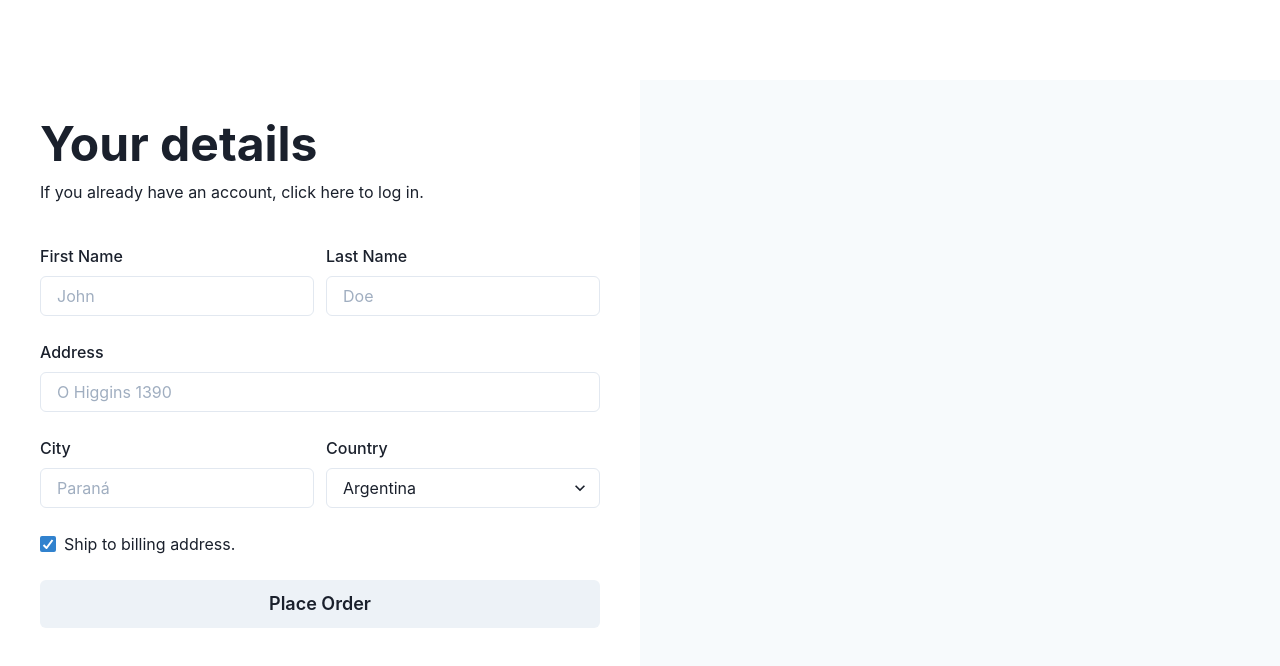
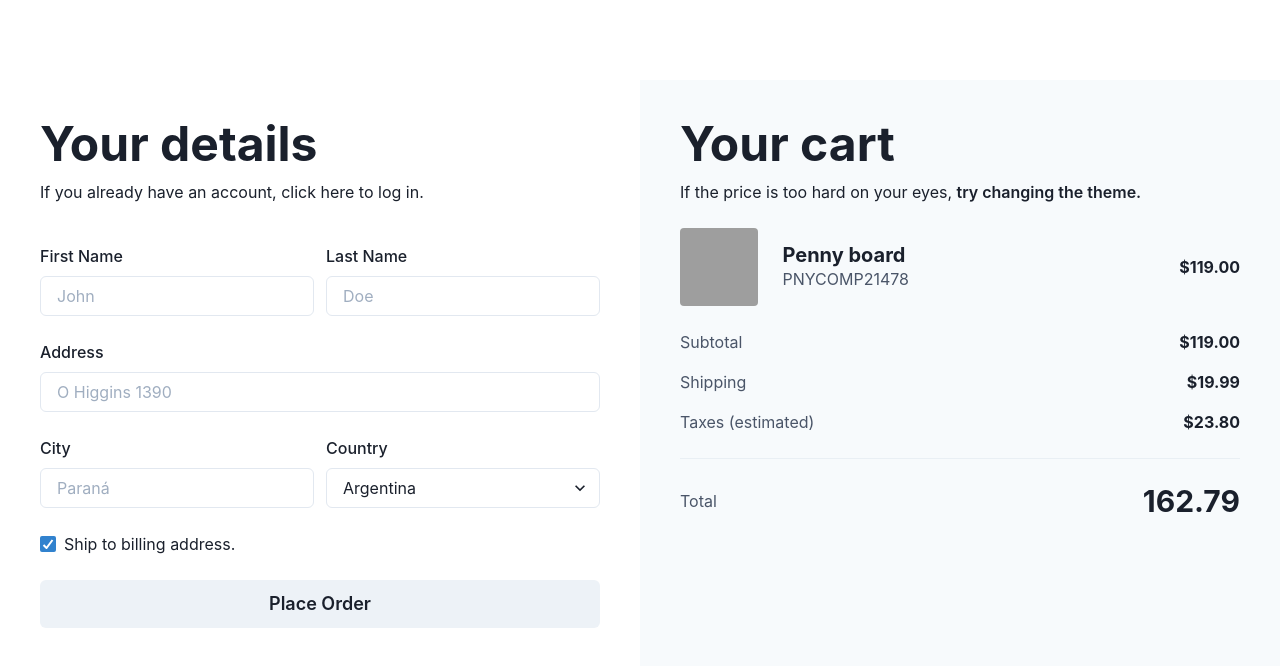
Before and after one commit to MarcosPennachini/prueba-chakra_ui, a React (Create React App) app: page / in a window 1280 px wide. Shown: the top 666 px of the page. Built offline with nearby package versions, Linux system fonts and the light colour scheme; grey boxes are pictures that could not be loaded.

Commit message:
Cart component

```diff
--- a/src/components/Cart.js
+++ b/src/components/Cart.js
@@ -1,8 +1,72 @@
-import { VStack } from '@chakra-ui/react';
+import {
+  VStack,
+  HStack,
+  Stack,
+  Divider,
+  Heading,
+  Text,
+  Button,
+  AspectRatio,
+  Image,
+  useColorMode,
+  useColorModeValue
+} from '@chakra-ui/react';
 
 const Cart = () => {
+  const { toggleColorMode } = useColorMode();
+  const bgColor = useColorModeValue('gray.50', 'whiteAlpha.50');
+  const secondaryTextColor = useColorModeValue('gray.600', 'gray.400');
   return (
-    <VStack w='full' h='full' p={10} spacing={3} alignItems='flex-start' bg='gray.50'></VStack>
+    <VStack w='full' h='full' p={10} spacing={6} alignItems='flex-start' bg={bgColor}>
+      <VStack alignItems='flex-start' spacing={3}>
+        <Heading size='2xl'>Your cart</Heading>
+        <Text>
+          If the price is too hard on your eyes,{` `}
+          <Button variant='link' colorScheme='blackAlpha.500' onClick={toggleColorMode}>
+            try changing the theme.
+          </Button>
+        </Text>
+      </VStack>
+      <HStack spacing={6} alignItems='center' w='full'>
+        <AspectRatio ratio={1} w={24}>
+          <Image src='https://picsum.photos/200' alt='item' borderRadius='base' />
+        </AspectRatio>
+        <Stack
+          spacing={0}
+          w='full'
+          direction='row'
+          justifyContent='space-between'
+          alignItems='center'
+        >
+          <VStack w='full' spacing={0} alignItems='flex-start'>
+            <Heading size='md'>Penny board</Heading>
+            <Text color={secondaryTextColor}>PNYCOMP21478</Text>
+          </VStack>
+          <Heading size='sm' textAlign='end'>
+            $119.00
+          </Heading>
+        </Stack>
+      </HStack>
+      <VStack spacing={4} alignItems='stretch' w='full'>
+        <HStack justifyContent='space-between'>
+          <Text color={secondaryTextColor}>Subtotal</Text>
+          <Heading size='sm'>$119.00</Heading>
+        </HStack>
+        <HStack justifyContent='space-between'>
+          <Text color={secondaryTextColor}>Shipping</Text>
+          <Heading size='sm'>$19.99</Heading>
+        </HStack>
+        <HStack justifyContent='space-between'>
+          <Text color={secondaryTextColor}>Taxes (estimated)</Text>
+          <Heading size='sm'>$23.80</Heading>
+        </HStack>
+      </VStack>
+      <Divider />
+      <HStack justifyContent='space-between' w='full'>
+        <Text color={secondaryTextColor}>Total</Text>
+        <Heading size='lg'>162.79</Heading>
+      </HStack>
+    </VStack>
   );
 };
 
```
